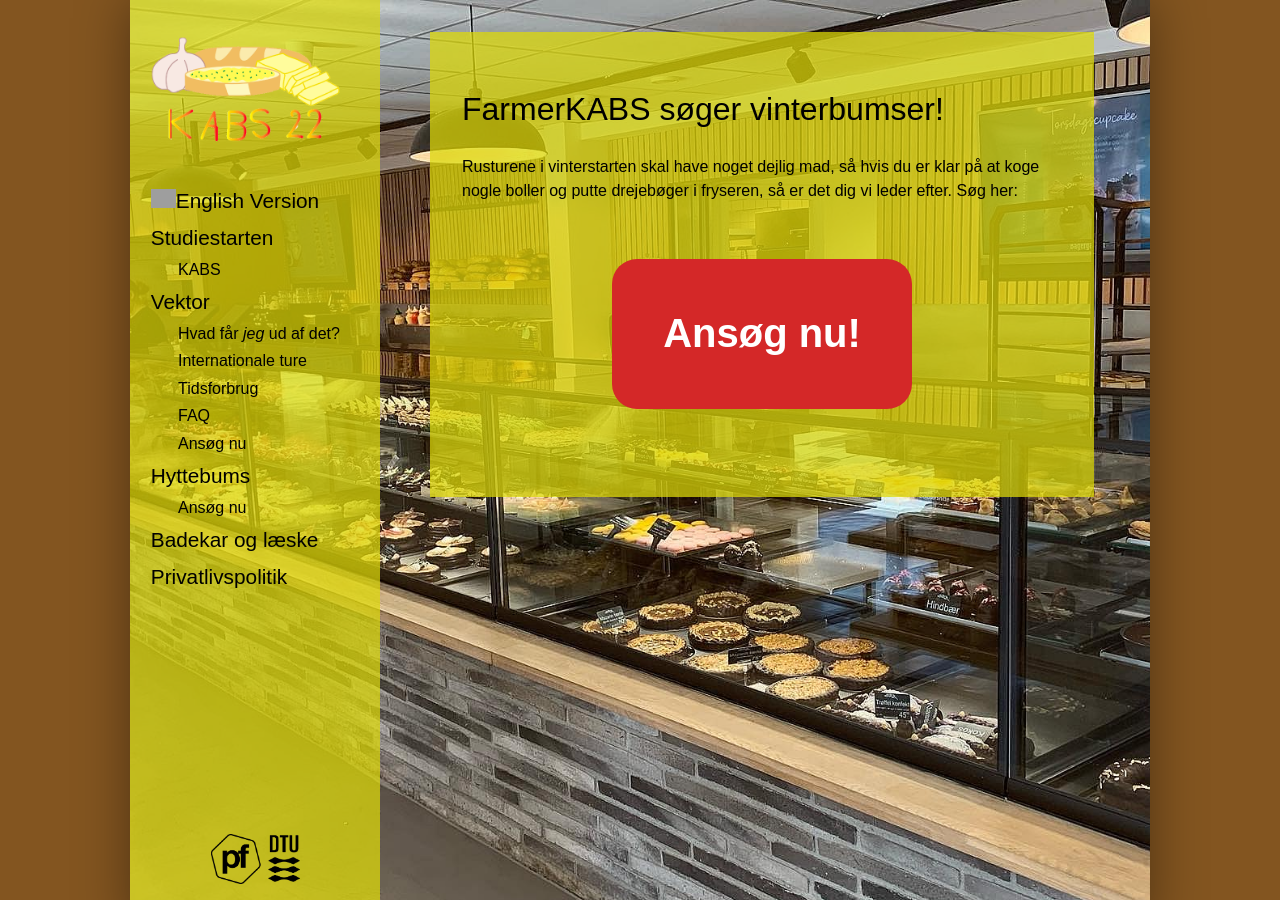
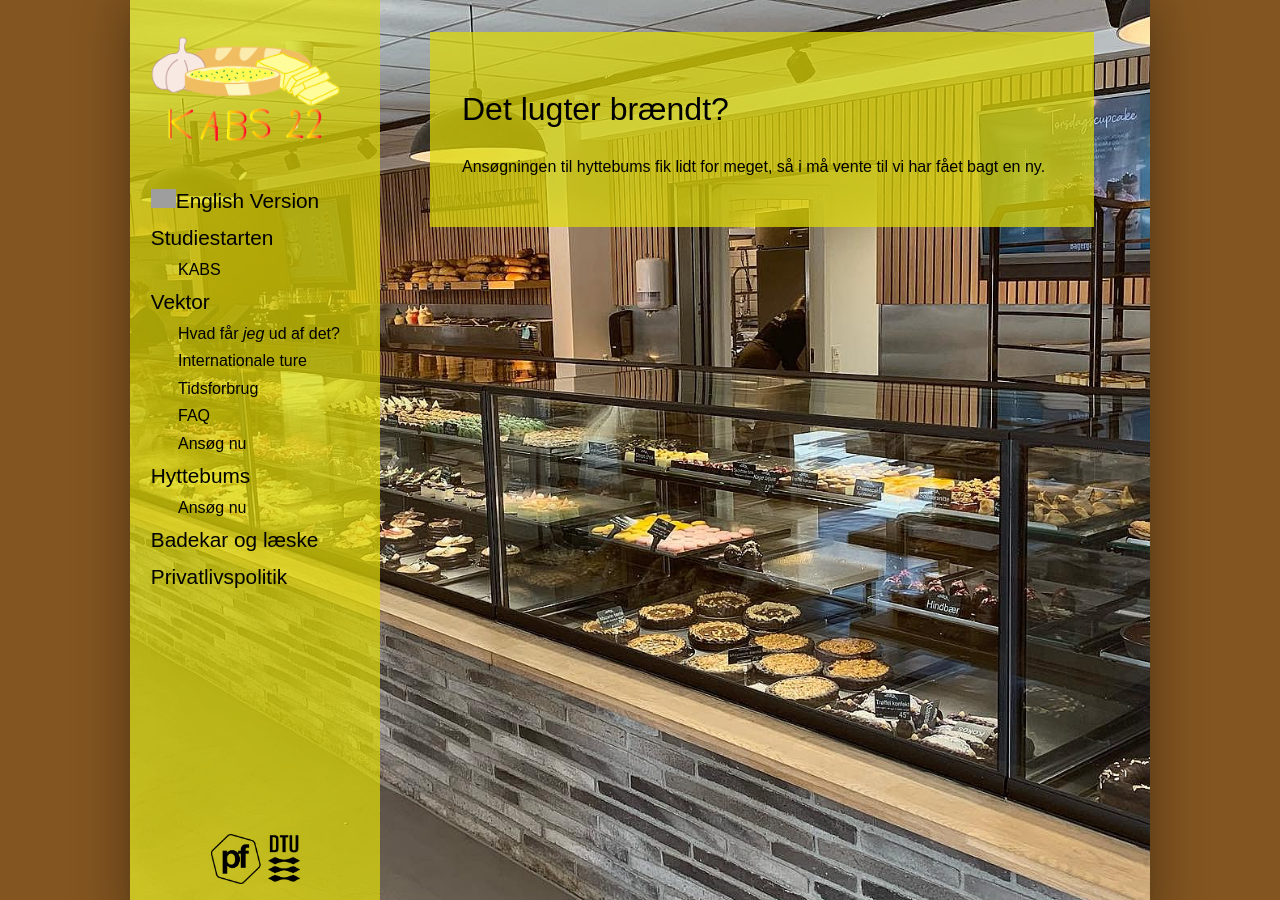
Before and after one commit to KABSDTU/kabsdtu.github.io, a Jekyll site: the page built from ansog-som-hyttebums.md, in a window 1280 px wide and 900 px high. Built offline with Jekyll 4.4.1, drawn with Linux system fonts in a browser that asks for light colours; some web fonts are replaced; grey boxes are pictures that could not be loaded.

Commit message:
Udskudt hyttebums ansøgning

```diff
--- a/ansog-som-hyttebums.md
+++ b/ansog-som-hyttebums.md
@@ -3,13 +3,13 @@ layout: default
 title: Ansøg som Hyttebums
 ---
 
-<h1>FarmerKABS søger vinterbumser!</h1>
+<h1>Det lugter brændt?</h1>
 
-<p> Rusturene i vinterstarten skal have noget dejlig mad, så hvis du er klar på at koge nogle boller og putte drejebøger
-  i fryseren, så er det dig vi leder efter. Søg her:
+<p> Ansøgningen til hyttebums fik lidt for meget, så i må vente til vi har fået bagt en ny.
 </p>
 
 
+<!-- Ansøgnings template
 <br />
 
 <a style="text-align: center;" href="https://forms.gle/1PYpB8oFteyFn7r98">
@@ -17,3 +17,4 @@ title: Ansøg som Hyttebums
 </a>
 
 <br />
+-->
```
